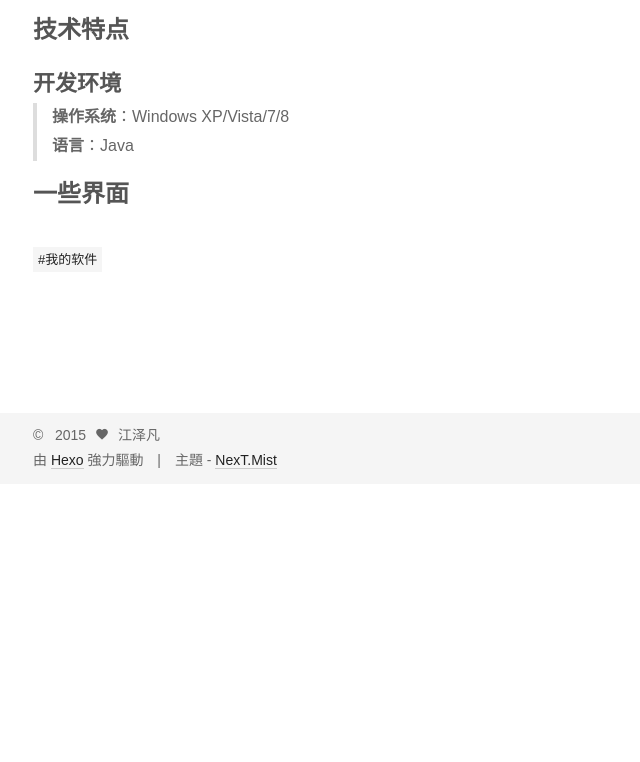
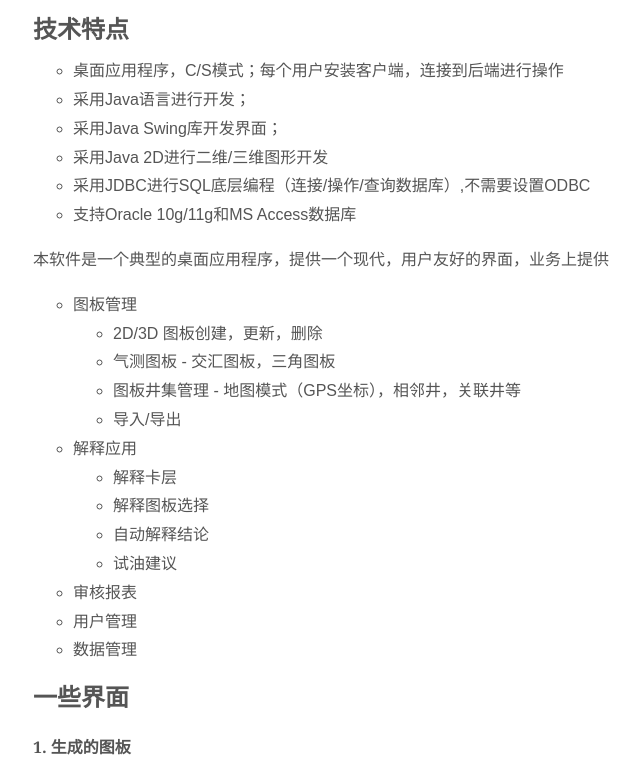
Before and after one commit to jzefan/jzefan.github.io, a plain HTML site: page 2015/06/21/录井资料综合解释评价系统/index.html in a window 1280 px wide. Shown: the part 1657-2419 px from the top of the page, without its empty margins (257-897 px from the left). Before the commit the page ends 2141 px from the top, so only its background shows below. Drawn offline with Linux system fonts and the light colour scheme.

Commit message:
Site updated: 2015-06-30 20:56:02

```diff
--- a/2015/06/21/录井资料综合解释评价系统/index.html
+++ b/2015/06/21/录井资料综合解释评价系统/index.html
@@ -165,7 +165,7 @@
 
 
 
-        <p><img src="/images/dg_login.png" alt="Alt text"></p>
+        <p><img src="/images/dg_login.png" alt="解释系统登录界面"></p>
 <h1 id="介绍">介绍</h1><p>这是一个为天津大港油田-渤海钻探有限公司第一录井分公司做的一个软件系统。传统上，解释人员精选出一些井数据，依据自我经验创建标准图板，然后使用这个图标在某个地区对当前开采的井进行解释分析；整个过程包括帅选特征井，去除无关数据，打印图板，使用图板和新井数据进行对比，根据解释人员经验得出解释结果。这个过程的主要问题和缺点是：</p>
 <ol>
 <li>数据分散；每个解释人员使用Excel文件保存自己的图板数据</li>
@@ -181,10 +181,40 @@
 <li>随钻智能解释系统解释模块即相互独立、又相互联系。该系统按专业解释模块划分。比如：气测解释、岩屑解释、地化解释、定量荧光解释。可根据具体井的要求分模块进行单项解释，也可选择多项综合解释。图板生成软件可按专业模块独立安装。</li>
 </ul>
 <p>图板系统分气测图板、岩屑图板、地化图板、定量荧光图板等，随着研究方法的不断归纳，会逐步拓展图板的种类。每个图板都是单独模块，各模块间可相互独立使用，也可综合使用，由安装模块的情况而定。</p>
-<h1 id="技术特点">技术特点</h1><h2 id="开发环境">开发环境</h2><blockquote>
-<p><strong>操作系统</strong>：Windows XP/Vista/7/8<br><strong>语言</strong>：Java</p>
-</blockquote>
-<h1 id="一些界面">一些界面</h1>
+<h1 id="技术特点">技术特点</h1><ul>
+<li>桌面应用程序，C/S模式；每个用户安装客户端，连接到后端进行操作</li>
+<li>采用Java语言进行开发；</li>
+<li>采用Java Swing库开发界面；</li>
+<li>采用Java 2D进行二维/三维图形开发</li>
+<li>采用JDBC进行SQL底层编程（连接/操作/查询数据库）,不需要设置ODBC</li>
+<li>支持Oracle 10g/11g和MS Access数据库 </li>
+</ul>
+<p>  本软件是一个典型的桌面应用程序，提供一个现代，用户友好的界面，业务上提供</p>
+<ul>
+<li>图板管理<ul>
+<li>2D/3D 图板创建，更新，删除</li>
+<li>气测图板 - 交汇图板，三角图板</li>
+<li>图板井集管理 - 地图模式（GPS坐标），相邻井，关联井等</li>
+<li>导入/导出</li>
+</ul>
+</li>
+<li>解释应用<ul>
+<li>解释卡层</li>
+<li>解释图板选择</li>
+<li>自动解释结论</li>
+<li>试油建议</li>
+</ul>
+</li>
+<li>审核报表</li>
+<li>用户管理</li>
+<li>数据管理</li>
+</ul>
+<h1 id="一些界面">一些界面</h1><h5 id="1-_生成的图板">1. 生成的图板</h5><p><img src="/images/plates.png" alt="图板"></p>
+<h5 id="2-_井位坐标图">2. 井位坐标图</h5><p><img src="/images/well_set.png" alt="井位坐标图"></p>
+<h5 id="3-_解释时选择图板">3. 解释时选择图板</h5><p><img src="/images/plate_select.png" alt="图板选择"></p>
+<h5 id="4-_井基本信息表">4. 井基本信息表</h5><p><img src="/images/report.png" alt="井基本信息表"></p>
+<p><strong>更详细的介绍参看下面的PPT</strong><br><a href="/images/introduction.ppt">PPT</a></p>
+
 
     </div>
 
@@ -293,7 +323,7 @@
           <div class="post-toc">
 
 
-              <div class="post-toc-content"><ol class="nav"><li class="nav-item nav-level-1"><a class="nav-link" href="#介绍"><span class="nav-number">1.</span> <span class="nav-text">介绍</span></a></li><li class="nav-item nav-level-1"><a class="nav-link" href="#技术特点"><span class="nav-number">2.</span> <span class="nav-text">技术特点</span></a><ol class="nav-child"><li class="nav-item nav-level-2"><a class="nav-link" href="#开发环境"><span class="nav-number">2.1.</span> <span class="nav-text">开发环境</span></a></li></ol></li><li class="nav-item nav-level-1"><a class="nav-link" href="#一些界面"><span class="nav-number">3.</span> <span class="nav-text">一些界面</span></a></li></ol></div>
+              <div class="post-toc-content"><ol class="nav"><li class="nav-item nav-level-1"><a class="nav-link" href="#介绍"><span class="nav-number">1.</span> <span class="nav-text">介绍</span></a></li><li class="nav-item nav-level-1"><a class="nav-link" href="#技术特点"><span class="nav-number">2.</span> <span class="nav-text">技术特点</span></a></li><li class="nav-item nav-level-1"><a class="nav-link" href="#一些界面"><span class="nav-number">3.</span> <span class="nav-text">一些界面</span></a><ol class="nav-child"><li class="nav-item nav-level-5"><a class="nav-link" href="#1-_生成的图板"><span class="nav-number">3.0.0.0.1.</span> <span class="nav-text">1. 生成的图板</span></a></li><li class="nav-item nav-level-5"><a class="nav-link" href="#2-_井位坐标图"><span class="nav-number">3.0.0.0.2.</span> <span class="nav-text">2. 井位坐标图</span></a></li><li class="nav-item nav-level-5"><a class="nav-link" href="#3-_解释时选择图板"><span class="nav-number">3.0.0.0.3.</span> <span class="nav-text">3. 解释时选择图板</span></a></li><li class="nav-item nav-level-5"><a class="nav-link" href="#4-_井基本信息表"><span class="nav-number">3.0.0.0.4.</span> <span class="nav-text">4. 井基本信息表</span></a></li></ol></li></ol></li></ol></li></ol></li></ol></div>
 
           </div>
           <div class="post-toc-indicator-bottom post-toc-indicator"></div>
--- a/css/main.css
+++ b/css/main.css
@@ -1167,7 +1167,7 @@ body {
   width: 4px;
   height: 4px;
   border-radius: 50%;
-  background: #7a6942;
+  background: #2213b3;
 }
 .sidebar-nav {
   margin: 0;
```
Also changed, not shown: index.html (+35 -5 lines), images/plate_select.png (added), images/plates.png (added), images/report.png (added), images/visit_hospital.png (added), images/well_set.png (added), 1 other file.
